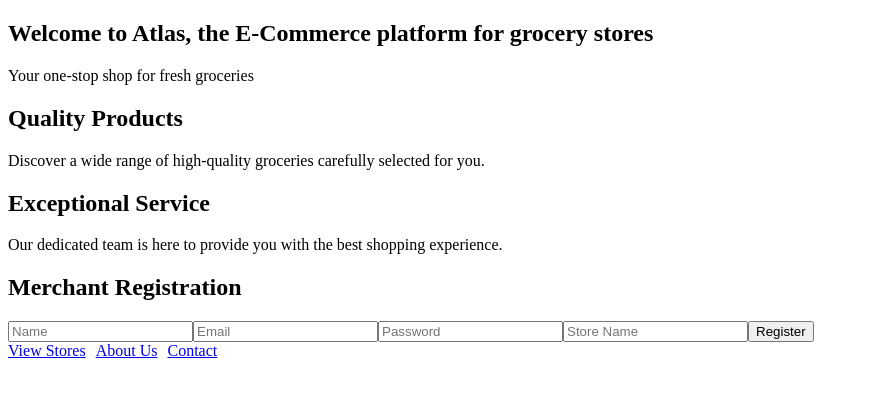
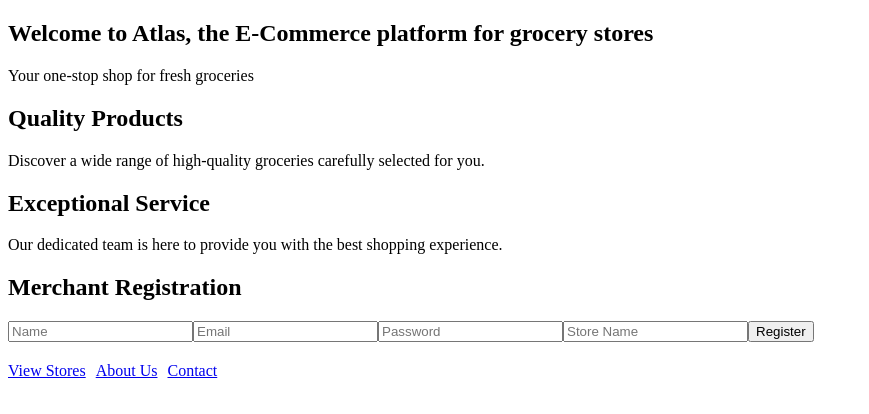
Before and after one commit to riceandbeans35/fullstack, a React (Create React App) app in the folder client/: page / in a window 1280 px wide. Shown: the top 414 px of the page, without its empty margins (0-869 px from the left). Built offline with nearby package versions, Linux system fonts and the light colour scheme.

Commit message:
Added minor styles to LandingPage

```diff
--- a/client/src/pages/LandingPage.js
+++ b/client/src/pages/LandingPage.js
@@ -1,5 +1,6 @@
 import React from "react";
 import RegistrationForm from "../components/RegistrationForm";
+import "../styles/LandingPage.css";
 
 const LandingPage = () => {
   return (
--- /dev/null
+++ b/client/src/styles/LandingPage.css
@@ -0,0 +1,4 @@
+.footer-links {
+  margin-top: 20px;
+  margin-right: 10px;
+}
```
